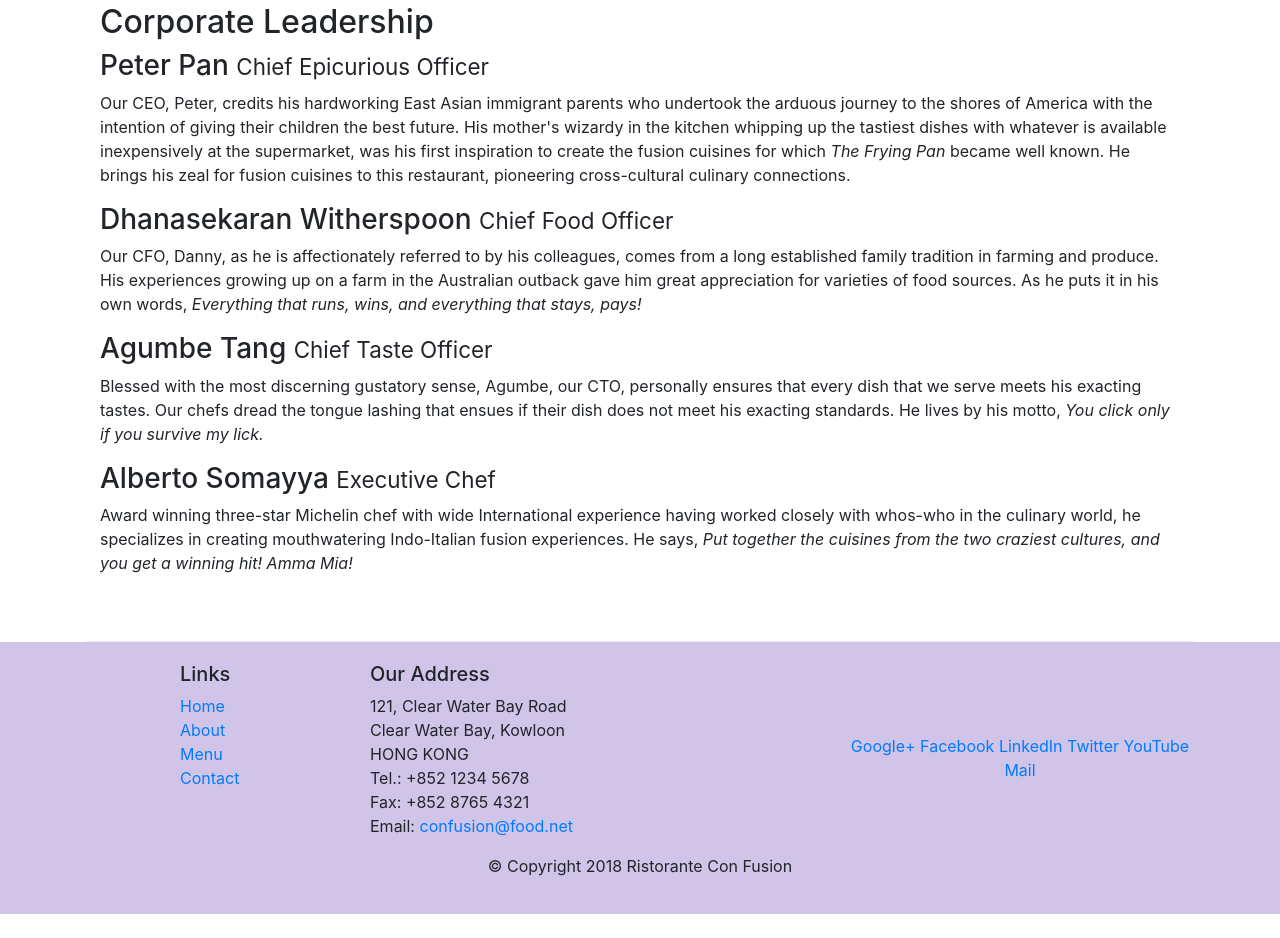
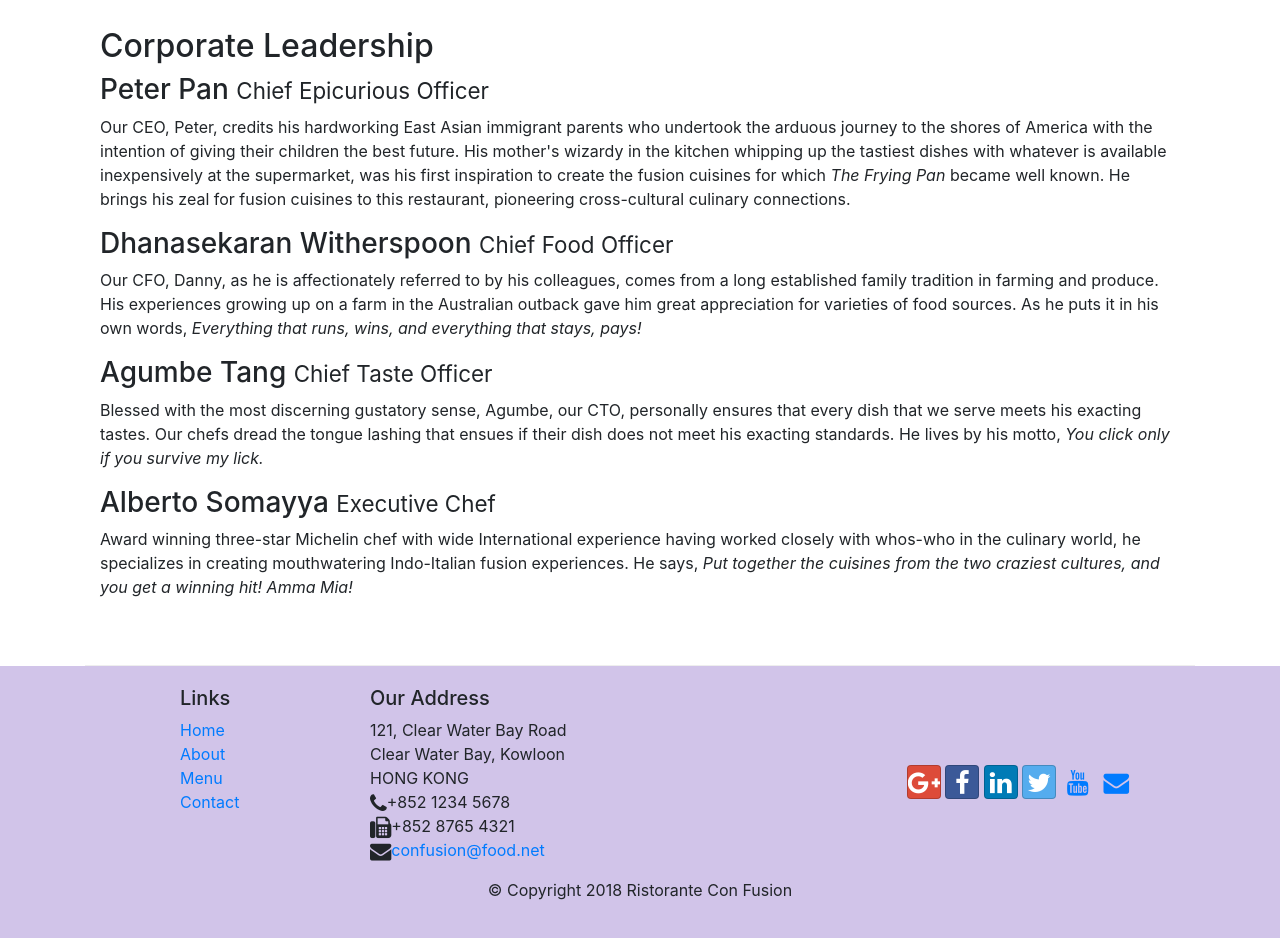
Before and after one commit to ronysalem/Bootstrap4, a website: page aboutus.html in a window 1280 px wide. Shown: the part 912-1850 px from the top of the page. Before the commit the page ends 1826 px from the top, so only its background shows below. Drawn offline with nearby package versions, Linux system fonts and the light colour scheme.

Commit message:
icon fonts

```diff
--- a/aboutus.html
+++ b/aboutus.html
@@ -9,6 +9,8 @@
 
      <!-- Bootstrap CSS -->
     <link rel="stylesheet" href="node_modules/bootstrap/dist/css/bootstrap.min.css">
+    <link rel="stylesheet" href="node_modules/font-awesome/css/font-awesome.min.css">
+    <link rel="stylesheet" href="node_modules/bootstrap-social/bootstrap-social.css">>
     <link rel="stylesheet" href="css/styles.css">
 
     <title>Ristorante Con Fusion: About Us</title>
@@ -26,10 +28,10 @@
         <a class="navbar-brand mr-auto" href="index.html">Rewan Resturant</a>
         <div class="collapse navbar-collapse" id="Navbar">
             <ul class="navbar-nav mr-auto"><!--mr auto to specify right margin to push content as left as possible-->
-            <li class="nav-item"><a class="nav-link" href="index.html">Home</a></li>
-            <li class="nav-item active"><a class="nav-link" href="#">About</a></li>
-            <li class="nav-item"><a class="nav-link" href="#">Menu</a></li>
-            <li class="nav-item"><a class="nav-link" href="#">Contact</a></li>
+         <li class="nav-item active"><a class="nav-link" href="#"><span class="fa fa-home fa-lg"></span> Home</a></li>
+            <li class="nav-item"><a class="nav-link" href="aboutus.html"><span class="fa fa-info fa-lg"></span> About</a></li>
+            <li class="nav-item"><a class="nav-link" href="#"><span class="fa fa-list fa-lg"></span> Menu</a></li>
+            <li class="nav-item"><a class="nav-link" href="#"><span class="fa fa-address-card fa-lg"></span> Contact</a></li>
 
            </ul>
       </div>
@@ -109,19 +111,19 @@
 		              121, Clear Water Bay Road<br>
 		              Clear Water Bay, Kowloon<br>
 		              HONG KONG<br>
-		              Tel.: +852 1234 5678<br>
-		              Fax: +852 8765 4321<br>
-		              Email: <a href="mailto:confusion@food.net">confusion@food.net</a>
+		              <i class="fa fa-phone fa-lg"></i>+852 1234 5678<br>
+                      <i class="fa fa-fax fa-lg"></i>+852 8765 4321<br>
+                      <i class="fa fa-envelope fa-lg"></i><a href="mailto:confusion@food.net">confusion@food.net</a>
 		           </address>
                 </div>
                 <div class="col-12 col-sm-4 align-self-center">
                     <div class="text-center">
-                        <a href="http://google.com/+">Google+</a>
-                        <a href="http://www.facebook.com/profile.php?id=">Facebook</a>
-                        <a href="http://www.linkedin.com/in/">LinkedIn</a>
-                        <a href="http://twitter.com/">Twitter</a>
-                        <a href="http://youtube.com/">YouTube</a>
-                        <a href="mailto:">Mail</a>
+                        <a class="btn btn-social-icon btn-google" href="http://google.com/+"><i class="fa fa-google-plus fa-lg"></i></a>
+                        <a class="btn btn-social-icon btn-facebook" href="http://www.facebook.com/profile.php?id="><i class="fa fa-facebook fa-lg"></i></a>
+                        <a class="btn btn-social-icon btn-linkedin" href="http://www.linkedin.com/in/"><i class="fa fa-linkedin fa-lg"></i></a>
+                        <a class="btn btn-social-icon btn-twitter" href="http://twitter.com/"><i class="fa fa-twitter fa-lg"></i></a>
+                        <a class="btn btn-social-icon btn-youtube"  href="http://youtube.com/"><i class="fa fa-youtube fa-lg"></i></a>
+                        <a class="btn btn-social-icon" href="mailto:"><i class="fa fa-envelope fa-lg"></i></a>
                     </div>
                 </div>
            </div>
--- a/package.json
+++ b/package.json
@@ -15,6 +15,8 @@
   },
   "dependencies": {
     "bootstrap": "^4.0.0",
+    "bootstrap-social": "^5.1.1",
+    "font-awesome": "^4.7.0",
     "jquery": "^3.3.1",
     "popper.js": "^1.12.9"
   }
```
Also changed, not shown: index.html (+15 -13 lines), 1 other file.
